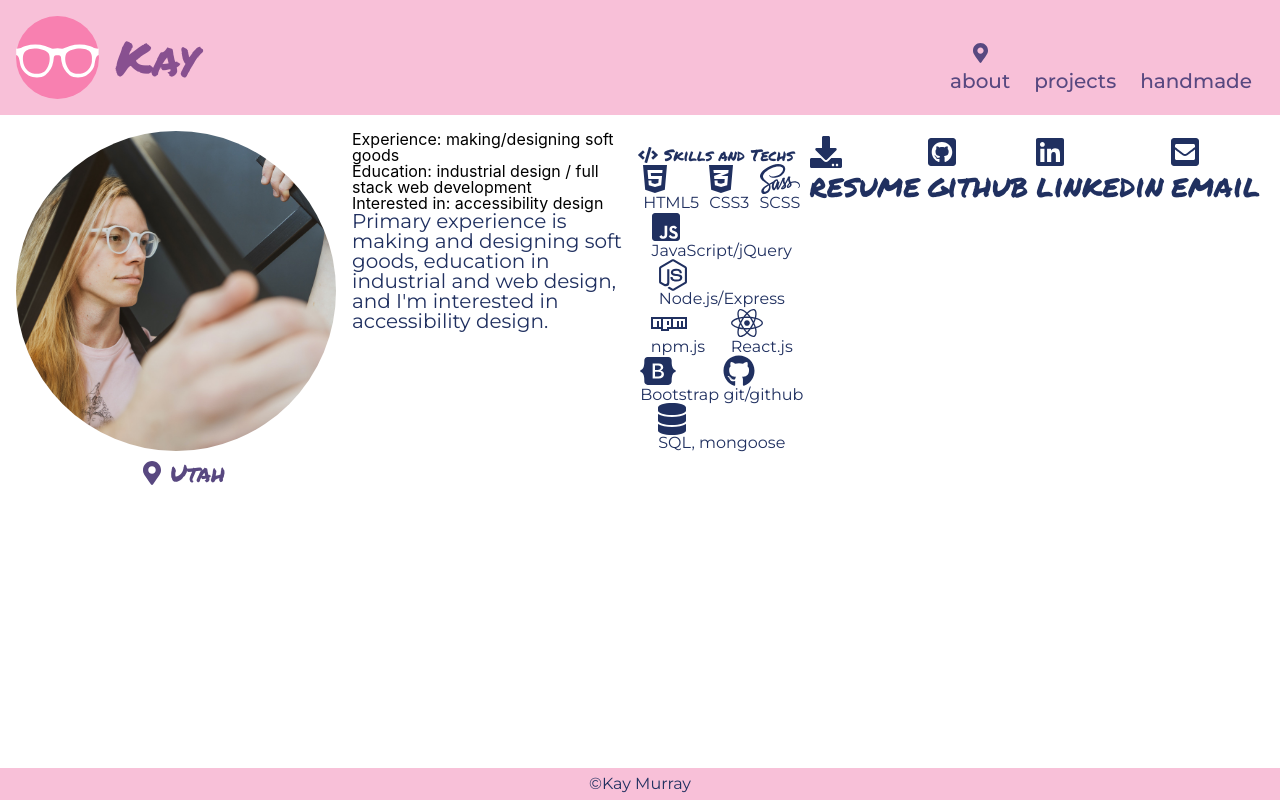
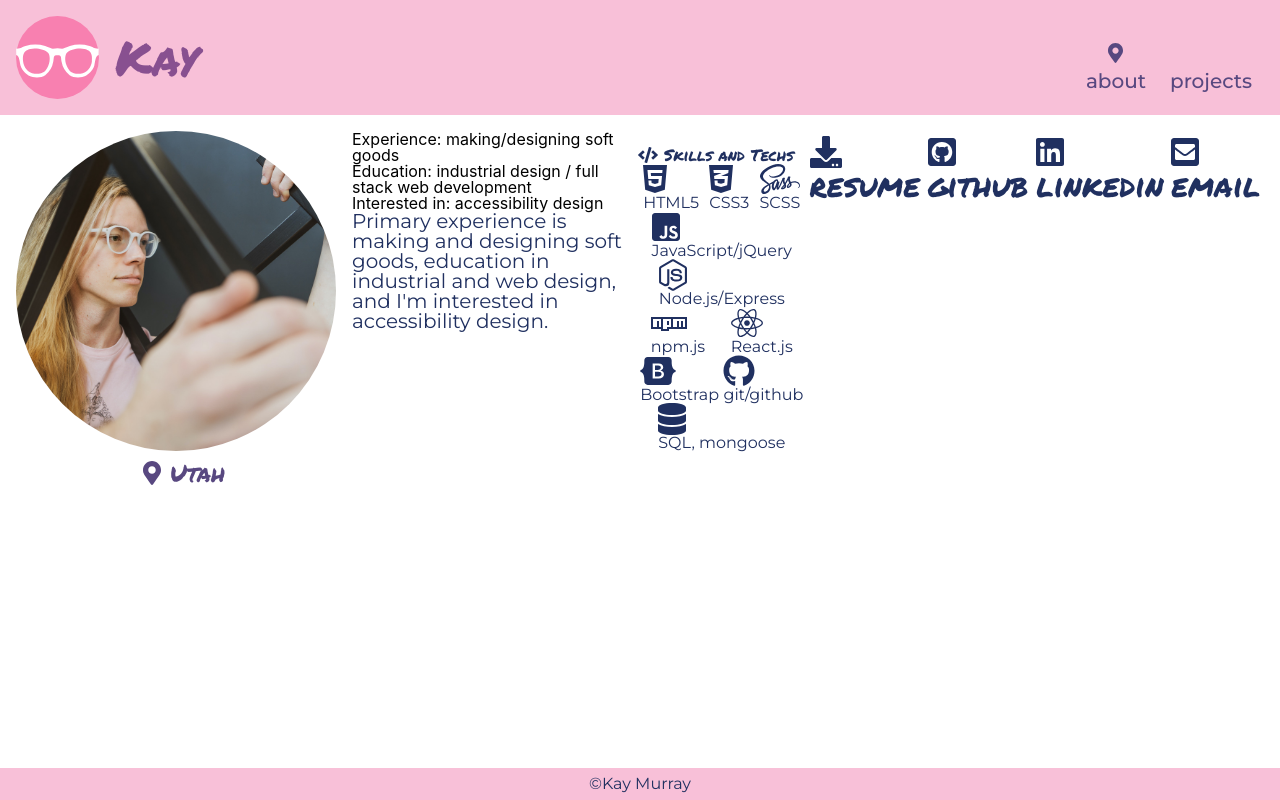
Before and after one commit to theykay/bubblegum, a React (Create React App) app: page / in a window 1280 px wide. Built offline with nearby package versions, Linux system fonts and the light colour scheme.

Commit message:
removed handmade link from menu

```diff
--- a/src/Components/Menu/Menu.jsx
+++ b/src/Components/Menu/Menu.jsx
@@ -21,10 +21,10 @@ const Menu = () => {
           <FontAwesomeIcon className={(usePathname() === '/digital' && 'showIcon') || 'hideIcon'} icon={faMapMarkerAlt} />
           <Link className="menuLink" to='/digital'>projects</Link>
         </li>
-        <li className={(usePathname() === '/handmade' && 'menuItem current') || 'menuItem'} id="link3">
+        {/* <li className={(usePathname() === '/handmade' && 'menuItem current') || 'menuItem'} id="link3">
           <FontAwesomeIcon className={(usePathname() === '/handmade' && 'showIcon') || 'hideIcon'} icon={faMapMarkerAlt} />
           <Link className="menuLink" to='/handmade'>handmade</Link>
-        </li>
+        </li> */}
       </ul>
     </>
   )
--- a/src/Components/Menu/menu.scss
+++ b/src/Components/Menu/menu.scss
@@ -4,7 +4,7 @@
   display: flex;
   flex-direction: row;
   @include xs {
-    width: 100vw;
+    width: 100%;
     align-items: stretch;
     justify-content: center;
   }
@@ -17,7 +17,7 @@
 .menuItem {
   display: flex;
   @include xs {
-    width: 33%;
+    width: 50%;
     justify-content: center;
     padding: .5rem 0;
     &:hover {
@@ -34,11 +34,11 @@
   }
 }
 
-#link2 {
-  @include xs {
-    width: 34%;
-  }
-}
+// #link2 {
+//   @include xs {
+//     width: 34%;
+//   }
+// }
 
 .current {
   @include xs {
```
